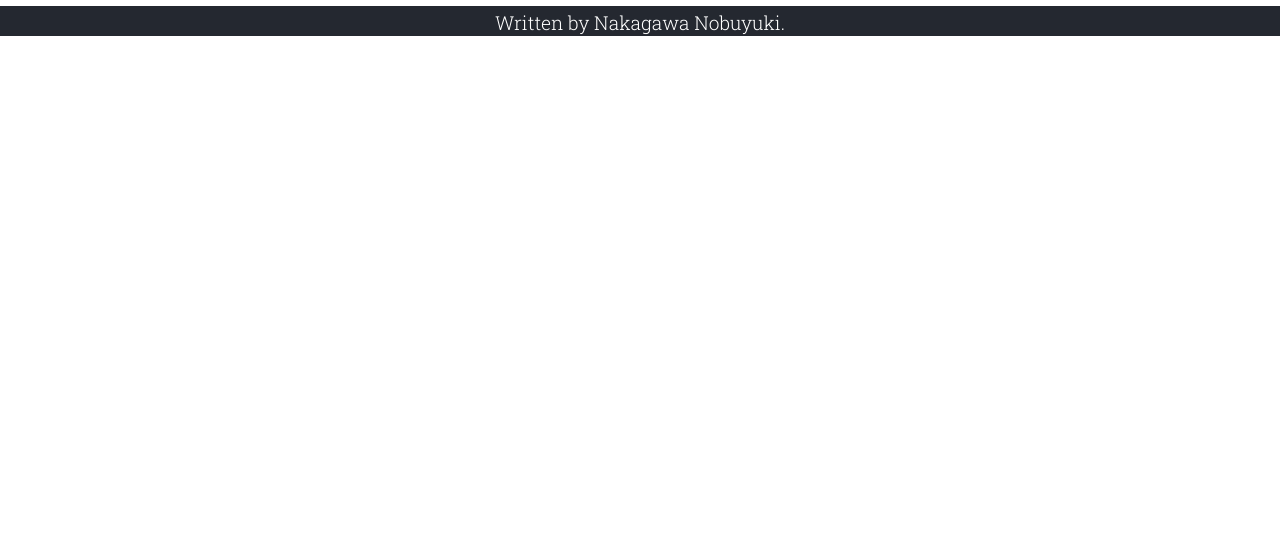
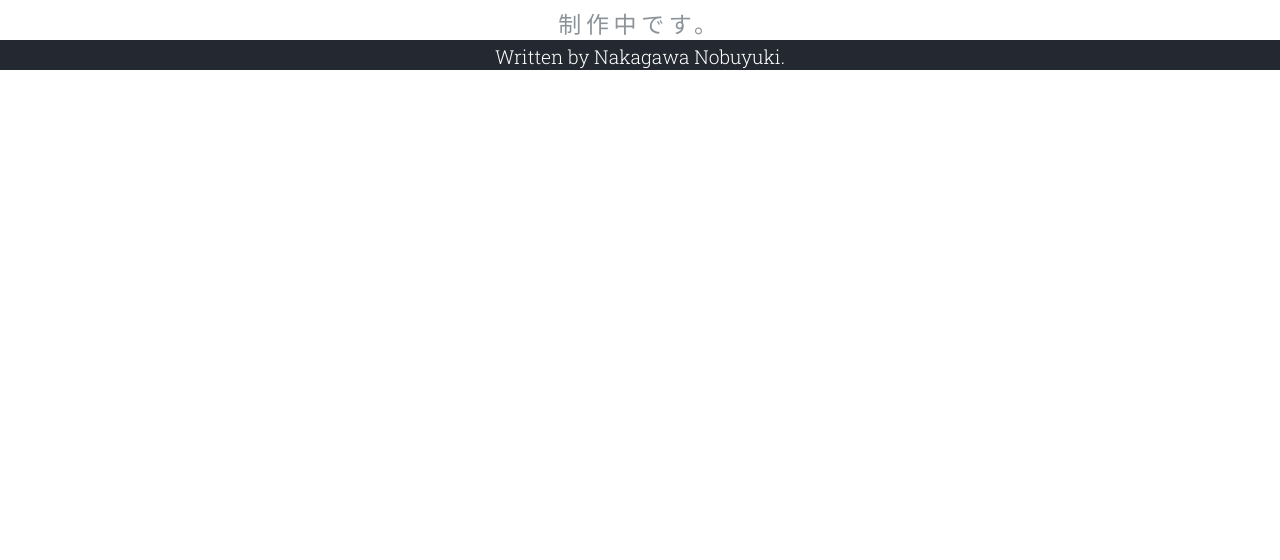
Before and after one commit to nobubububu/mobileFirst, a plain HTML site: page portfolio.html in a window 1280 px wide. Shown: the part 240-800 px from the top of the page. Drawn offline with Linux system fonts and the light colour scheme.

Commit message:
text-update

```diff
--- a/default.css
+++ b/default.css
@@ -142,6 +142,7 @@ nav.NavMenu.active {
 }
 .about-content-text {
   color: #8c9398;
+  text-align: center;
 }
 
 .contact-content {
--- a/portfolio.html
+++ b/portfolio.html
@@ -29,6 +29,7 @@
     </div>
     <img class="header-picture" src="picture/iPhoneFTHG8887_TP_V.jpg" alt="" />
     <h1 class="page-title">PORTFOLIO</h1>
+    <div class="about-content-text">制作中です。</div>
     <footer>
       <p class="footer-text"><small>Written by Nakagawa Nobuyuki.</small></p>
     </footer>
```
